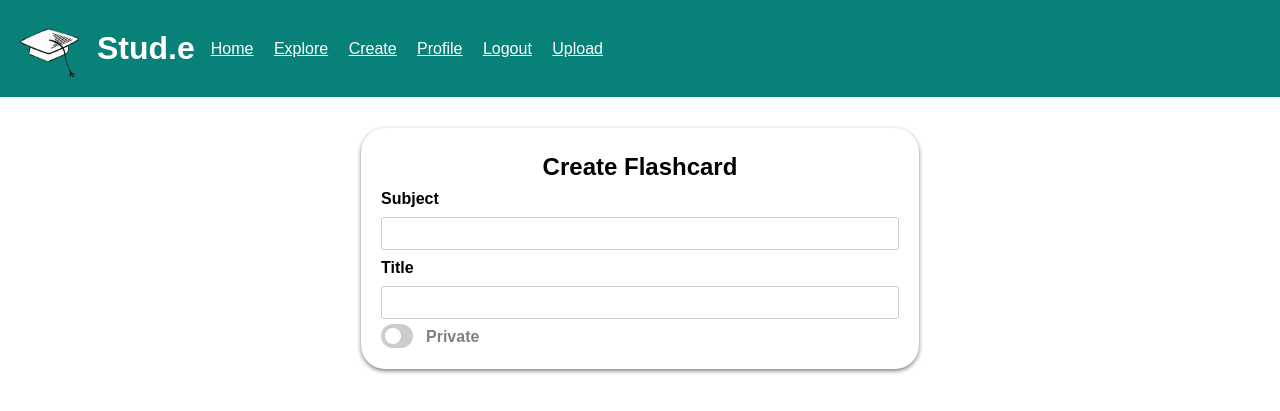
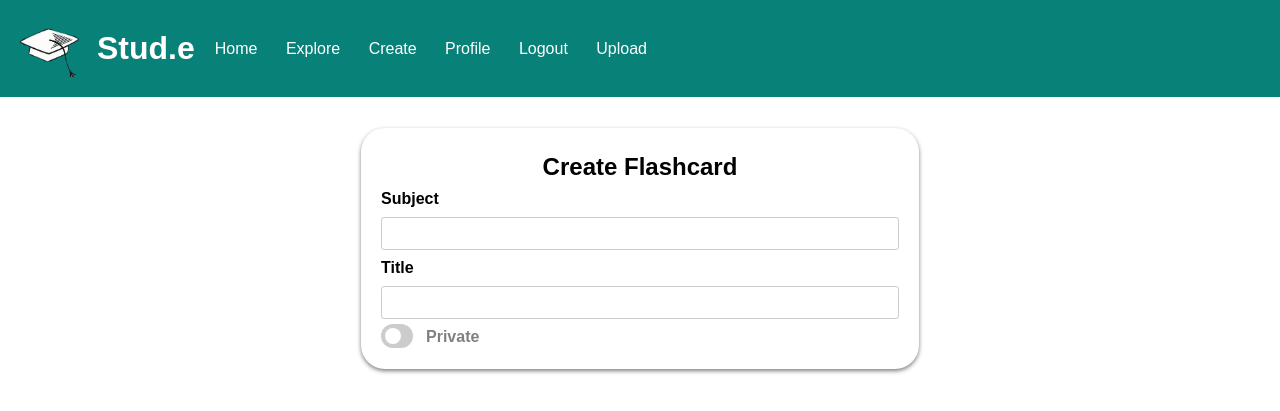
Before and after one commit to JoelRaju403/agileproject, a Flask app: page /create in a window 1280 px wide. Shown: the top 411 px of the page. Run offline with Flask 3, Linux system fonts and the light colour scheme; the visitor is signed in with stand-in values (Sample User, id 1); some libraries are stand-ins or nearby versions.

Commit message:
"Made the navbar nicer: added shadow when hover on the <A>"

```diff
--- a/app/static/base.css
+++ b/app/static/base.css
@@ -42,9 +42,17 @@
   nav ul li a {
     color: #fff;
     text-decoration: bold;
+    padding:4px;
   }
 
+  a{
+    text-decoration: none;
+  }
 
+  nav:hover ul:hover li:hover a:hover {
+  background-color: rgb(6, 104, 97);
+  border-radius: 5px;
+  }
 
   #hamburgerMenu {
     display: none;
--- a/app/static/home.css
+++ b/app/static/home.css
@@ -44,6 +44,16 @@
     text-decoration: bold;
 
   }
+
+  a{
+    text-decoration: none;
+    padding: 3px;
+  }
+
+  nav:hover ul:hover li:hover a:hover {
+    background-color: rgb(6, 104, 97);
+    }
+
 
 
 
```
Also changed, not shown: app/static/base.js (line endings or trailing spaces).
